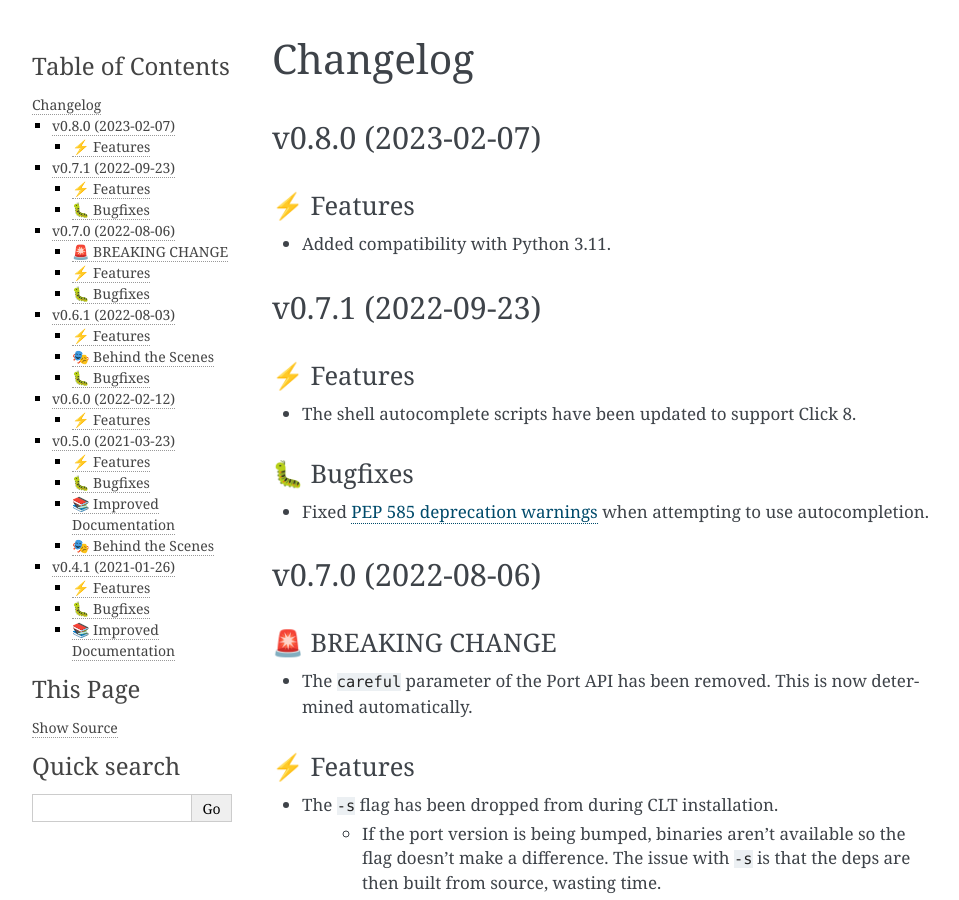
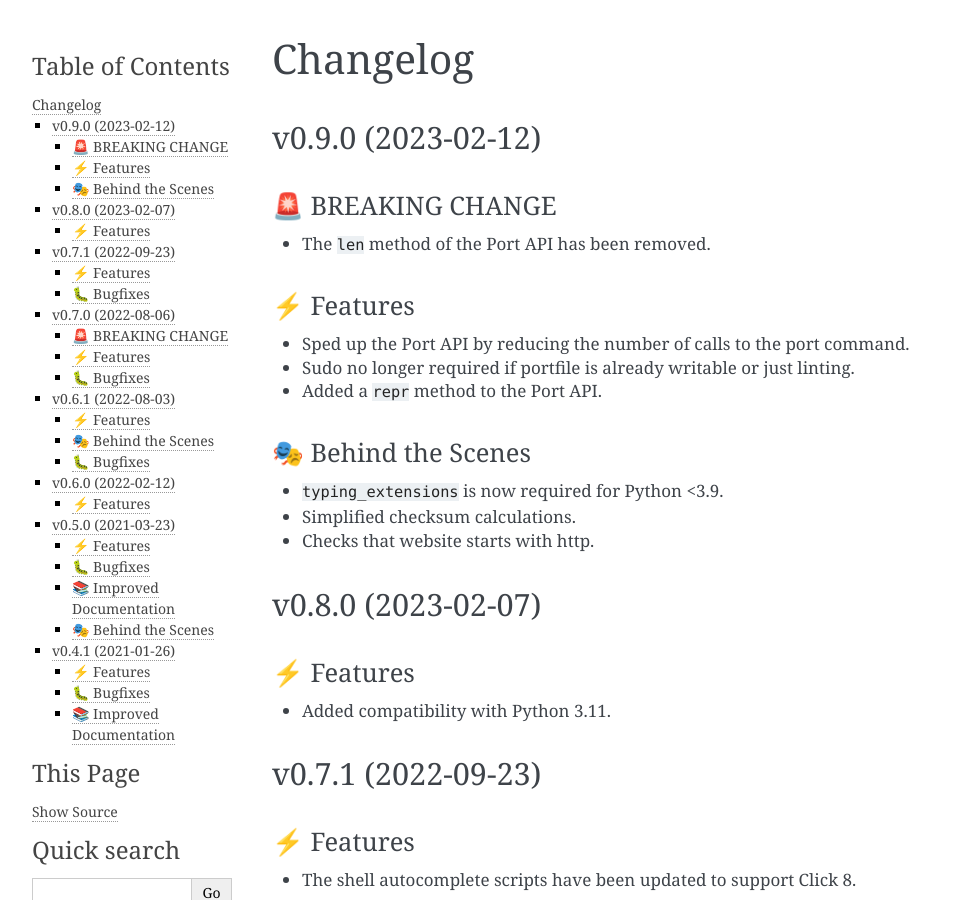
Before and after one commit to harens/seaport, a Sphinx documentation site: the page built from docs/source/changelog.rst, in a window 1280 px wide and 900 px high. Shown: the whole window, without its empty margins (148-1107 px from the left). Built offline with Sphinx 7.4.7, drawn with Linux system fonts in a browser that asks for light colours.

Commit message:
bump: version 0.8.0 → 0.9.0

```diff
--- a/docs/source/changelog.rst
+++ b/docs/source/changelog.rst
@@ -1,8 +1,30 @@
 Changelog
 **********
 
+v0.9.0 (2023-02-12)
+=====================
+
+🚨 BREAKING CHANGE
+--------------------
+
+- The :code:`len` method of the Port API has been removed.
+
+⚡️ Features
+------------
+
+- Sped up the Port API by reducing the number of calls to the port command.
+- Sudo no longer required if portfile is already writable or just linting.
+- Added a :code:`repr` method to the Port API.
+
+🎭 Behind the Scenes
+---------------------
+
+- :code:`typing_extensions` is now required for Python <3.9.
+- Simplified checksum calculations.
+- Checks that website starts with http.
+
 v0.8.0 (2023-02-07)
-===========================
+=====================
 
 ⚡️ Features
 ------------
--- a/pyproject.toml
+++ b/pyproject.toml
@@ -1,6 +1,6 @@
 [tool.poetry]
 name = "seaport"
-version = "0.8.0"
+version = "0.9.0"
 description = "The modern MacPorts portfile updater"
 authors = ["harens <harensdeveloper@gmail.com>"]
 maintainers = ["harens <harensdeveloper@gmail.com>"]
@@ -68,10 +68,10 @@ disable = "C0330, C0326"
 max-line-length = "88"
 
 [tool.black]
-target-version = ["py38"]
+target-version = ["py37"]
 
 [tool.commitizen]
-version = "0.7.1"
+version = "0.9.0"
 tag_format = "v$version"
 version_files = [
   "pyproject.toml:version",
--- a/seaport/__init__.py
+++ b/seaport/__init__.py
@@ -33,5 +33,5 @@
 Find out more at https://seaport.rtfd.io/
 """
 
-__version__ = "0.8.0"
+__version__ = "0.9.0"
 __all__ = ["portfile"]
```
